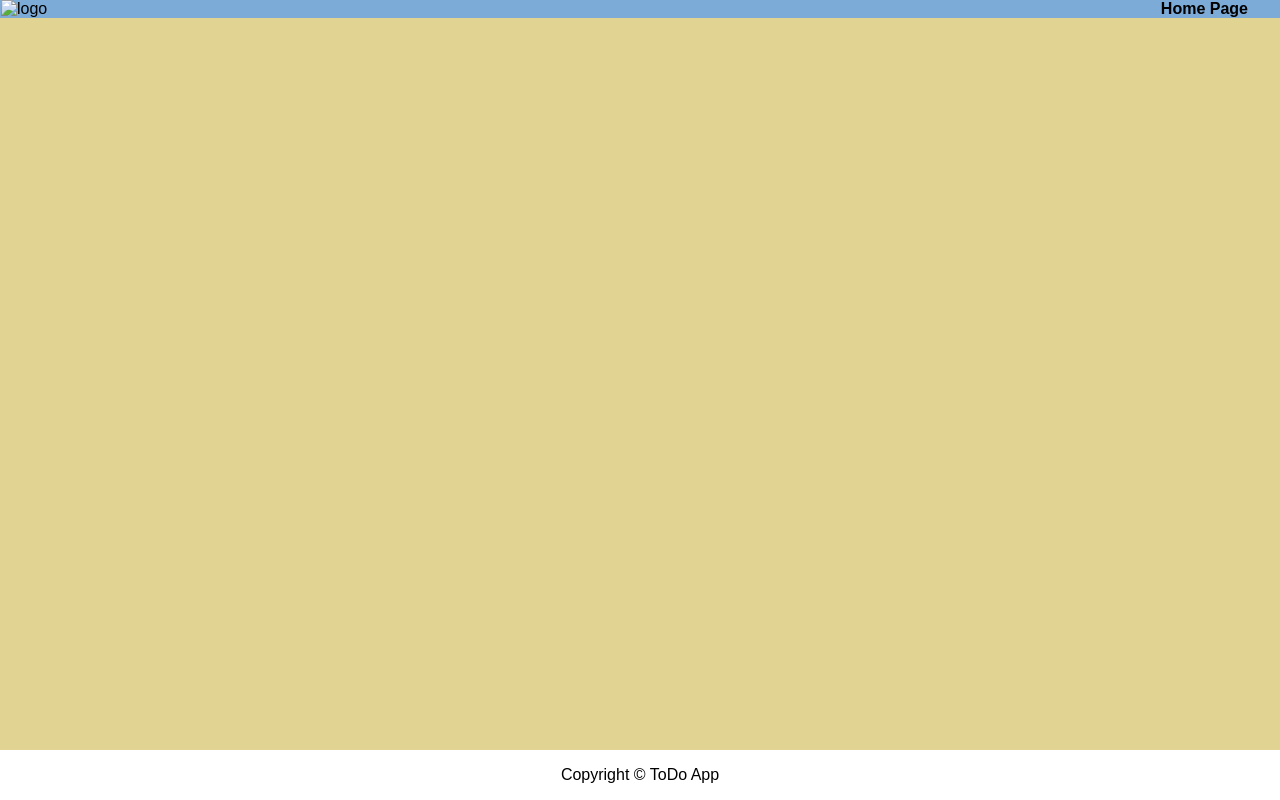
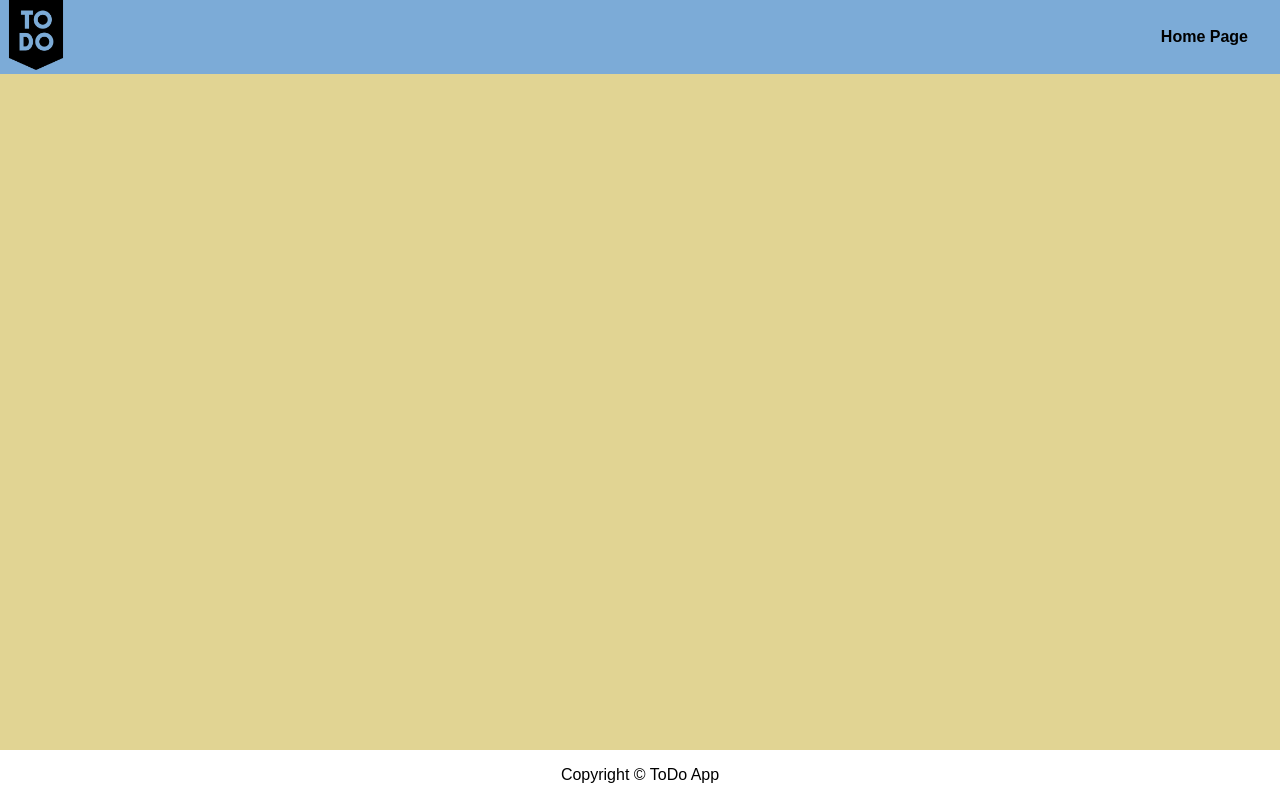
Before and after one commit to 3dnan-AT/todo-project, a plain HTML site: page about.html in a window 1280 px wide. Drawn offline with Linux system fonts and the light colour scheme; files that its build step writes are made by us from their sources.

Commit message:
Update about.html

```diff
--- a/about.html
+++ b/about.html
@@ -5,14 +5,14 @@
     <meta http-equiv="X-UA-Compatible" content="IE=edge">
     <meta name="viewport" content="width=device-width, initial-scale=1.0">
     <title>About</title>
-    <link rel="stylesheet" href="../style/style.css">
+    <link rel="stylesheet" href="style/style.css">
 </head>
 <body>
     <header>
         <nav class="navbar">
             <ul class="nav-list">
-                <li class="nav-items"><img href="#" src="../img/to-do.png" alt="logo" width="70px" height="70px"></li>
-                <li class="nav-items"><a href="./index.html"><strong>Home Page</strong></a></li>
+                <li class="nav-items"><img href="#" src="to-do.png" alt="logo" width="70px" height="70px"></li>
+                <li class="nav-items"><a href="index.html"><strong>Home Page</strong></a></li>
             </ul>
         </nav>
     </header>
```
